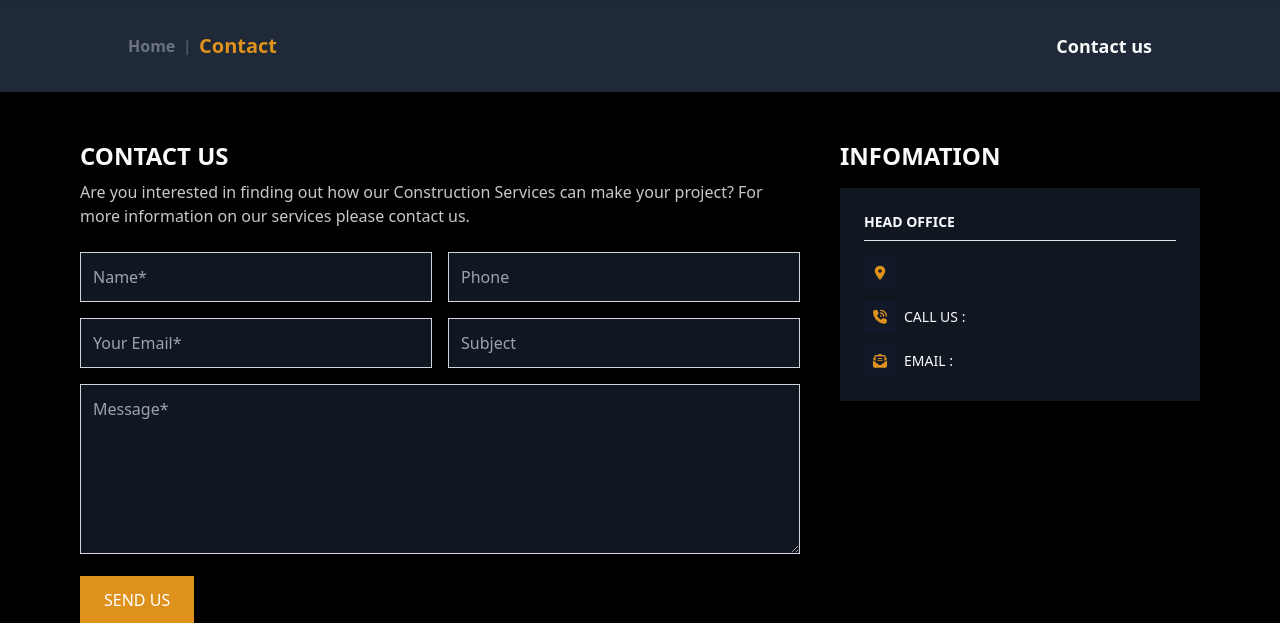
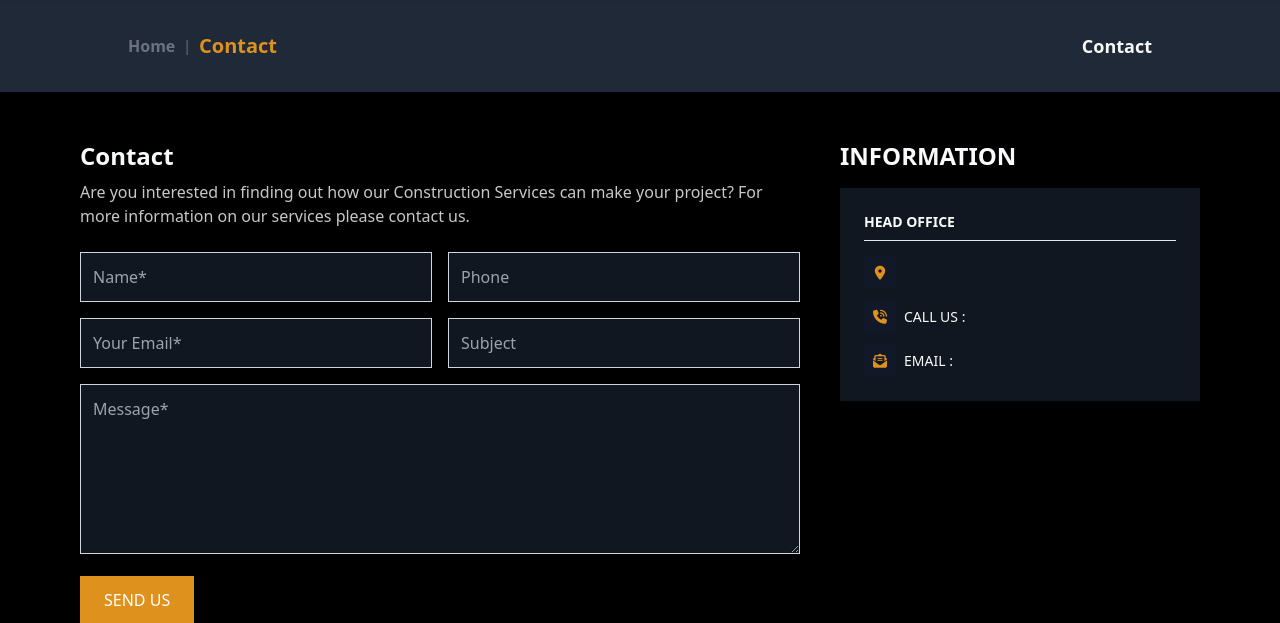
Before and after one commit to LoyProject/kc_construction, a PHP site: page /kc_construction/contact in a window 1280 px wide. Shown: the part 80-703 px from the top of the page. Run offline with PHP 8.4, Linux system fonts and the light colour scheme; data that the repository does not hold is empty; some libraries are stand-ins or nearby versions.

Commit message:
translate UI

```diff
--- a/contact.php
+++ b/contact.php
@@ -5,19 +5,19 @@
     <!-- Contact Us Page -->
     <div class="w-full mx-auto flex flex-row items-center justify-between bg-gray-800 px-32 md:px-20 lg:px-32 py-8 shadow-md">
         <div class="text-sm text-gray-500 flex items-center">
-            <a href="home" class="hover:text-brand-gold font-semibold text-base">Home</a>
+            <a href="home" class="hover:text-brand-gold font-semibold text-base" data-translate="home">Home</a>
             <span class="mx-2">|</span>
-            <span class="text-brand-gold font-semibold text-xl">Contact</span>
+            <span class="text-brand-gold font-semibold text-xl" data-translate="contact">Contact</span>
         </div>
-        <h2 class="text-lg font-bold text-brand-white text-right">Contact us</h2>
+        <h2 class="text-lg font-bold text-brand-white text-right" data-translate="contact">Contact us</h2>
     </div>
 
     <section class="py-12 px-6 md:px-20">
         <div class="flex flex-col lg:flex-row gap-10">
             <!-- Contact Form -->
             <div class="lg:w-2/3">
-                <h2 class="text-2xl font-bold mb-2">CONTACT US</h2>
-                <p class="text-brand-white/80 mb-6">Are you interested in finding out how our Construction Services can make
+                <h2 class="text-2xl font-bold mb-2" data-translate="contact"></h2>
+                <p class="text-brand-white/80 mb-6" data-translate="contact-discription">Are you interested in finding out how our Construction Services can make
                     your project? For more information on our services please contact us.</p>
 
                 <form class="space-y-4">
@@ -36,16 +36,16 @@
                     <textarea placeholder="Message*" rows="6" class="w-full p-3 bg-brand-gray border border-gray-300 hover:border-2 hover:border-brand-gold"
                         required></textarea>
 
-                    <button type="submit" class="bg-brand-gold text-white px-6 py-3 hover:bg-brand-white hover:text-brand-gold">SEND
+                    <button type="submit" class="bg-brand-gold text-white px-6 py-3 hover:bg-brand-white hover:text-brand-gold" data-translate="send-us">SEND
                         US</button>
                 </form>
             </div>
 
             <!-- Info Section -->
             <div class="lg:w-1/3">
-                <h2 class="text-2xl font-bold mb-4">INFOMATION</h2>
+                <h2 class="text-2xl font-bold mb-4" data-translate="information">INFOMATION</h2>
                 <div class="bg-brand-gray p-6 shadow-sm">
-                    <h3 class="text-sm font-semibold mb-4 border-b pb-2">HEAD OFFICE</h3>
+                    <h3 class="text-sm font-semibold mb-4 border-b pb-2" data-translate="head-office">HEAD OFFICE</h3>
                     <ul class="space-y-3 text-sm">
                         <li class="flex items-center">
                             <span class="flex items-center justify-center w-8 h-8 p-1 bg-gray-900 text-brand-gold mr-2">
--- a/footer.php
+++ b/footer.php
@@ -29,20 +29,20 @@
 
             <!-- Quick Links -->
             <div>
-                <h4 class="text-white mb-3" data-translate="header-quick-link">QUICK LINK</h4>
+                <h4 class="text-white mb-3" data-translate="quick-link">QUICK LINK</h4>
                 <div class="h-1 w-10 bg-brand-gold mb-4"></div>
                 <ul class="space-y-2 text-sm">
-                    <li><a href="home" class="hover:text-brand-gold" data-translate="header-home">HOME</a></li>
-                    <li><a href="about" class="hover:text-brand-gold" data-translate="header-about">ABOUT US</a></li>
-                    <li><a href="projects_page" class="hover:text-brand-gold" data-translate="header-projects">PROJECTS</a></li>
-                    <li><a href="contact" class="hover:text-brand-gold" data-translate="header-contact">CONTACT</a></li>
-                    <li><a href="quote_request" class="hover:text-brand-gold" data-translate="header-quote-request">QUOTE REQUEST</a></li>
+                    <li><a href="home" class="hover:text-brand-gold" data-translate="home">HOME</a></li>
+                    <li><a href="about" class="hover:text-brand-gold" data-translate="about">ABOUT US</a></li>
+                    <li><a href="projects_page" class="hover:text-brand-gold" data-translate="projects">PROJECTS</a></li>
+                    <li><a href="contact" class="hover:text-brand-gold" data-translate="contact">CONTACT</a></li>
+                    <li><a href="quote_request" class="hover:text-brand-gold" data-translate="quote-request">QUOTE REQUEST</a></li>
                 </ul>
             </div>
 
             <!-- Social Links -->
             <div>
-                <h4 class="text-white mb-3" data-translate="header-follow-us">FOLLOW US</h4>
+                <h4 class="text-white mb-3" data-translate="follow-us">FOLLOW US</h4>
                 <div class="h-1 w-10 bg-brand-gold mb-4"></div>
                 <ul class="space-y-2 text-sm">
                     <li class="flex items-center">
--- a/header.php
+++ b/header.php
@@ -39,16 +39,16 @@
         <!-- Desktop Nav & Right Side -->
         <div class="hidden md:flex items-center justify-end flex-1 ml-8">
             <nav class="flex space-x-6 lg:space-x-8 uppercase font-semibold text-sm">
-                <a href="home" class="hover:text-brand-white" data-translate="header-home">Home</a>
-                <a href="about" class="hover:text-brand-white" data-translate="header-about">About Us</a>
-                <a href="projects" class="hover:text-brand-white" data-translate="header-projects">Projects</a>
-                <a href="contact" class="hover:text-brand-white" data-translate="header-contact">Contact</a>
+                <a href="home" class="hover:text-brand-white" data-translate="home">Home</a>
+                <a href="about" class="hover:text-brand-white" data-translate="about">About Us</a>
+                <a href="projects" class="hover:text-brand-white" data-translate="projects">Projects</a>
+                <a href="contact" class="hover:text-brand-white" data-translate="contact">Contact</a>
             </nav>
             <div class="flex items-center space-x-3 lg:space-x-4 ml-8">
                 <a href="quote_request">
                     <button
                         class="border border-brand-gold px-3 py-2 lg:px-4 uppercase font-semibold text-sm hover:bg-brand-gold hover:text-white transition-colors"
-                        data-translate="header-quote-request">
+                        data-translate="quote-request">
                         Quote Request
                     </button>
                 </a>
--- a/home.php
+++ b/home.php
@@ -39,7 +39,7 @@
                 <span class="w-16 h-px bg-gray-300"></span>
             </div>
 
-            <p id="achievements-subtitle" class="text-brand-white/60 max-w-2xl mx-auto text-sm md:text-base"></p>
+            <p id="achievements-subtitle" class="text-brand-white/60 max-w-2xl mx-auto text-sm md:text-base px-8"></p>
         </div>
 
         <div id="achievement-items" class="mt-12 pt-8 grid grid-cols-1 md:grid-cols-2 lg:grid-cols-3 gap-8 px-8"></div>
@@ -54,12 +54,12 @@
 
     <div id="types-list" class="flex flex-wrap items-center justify-center my-12"></div>
 
-    <div id="projects-list" class="mx-auto p-8 grid grid-cols-1 sm:grid-cols-2 md:grid-cols-4 gap-8"></div>
+    <div id="list" class="mx-auto p-8 grid grid-cols-1 sm:grid-cols-2 md:grid-cols-4 gap-8"></div>
 
     <div class="flex justify-center mt-8 mb-12">
         <a href="projects"
             class="bg-brand-gold hover:bg-brand-white text-brand-white hover:text-brand-gold px-6 py-3 font-semibold shadow transition">
-            <span>Load More</span>
+            <span data-translate="load-more">Load More</span>
         </a>
     </div>
 
--- a/js/projects_info.js
+++ b/js/projects_info.js
@@ -15,7 +15,7 @@ function loadProjects(page = 1) {
             $('#loading-overlay').removeClass('hidden');
         },
         success: function(data) {
-            const projectsList = $('#projects-list');
+            const projectsList = $('#list');
             const paginationContainer = $('#pagination-container');
             projectsList.empty();
             paginationContainer.empty();
@@ -45,27 +45,27 @@ function loadProjects(page = 1) {
                                 <ul class="mt-2 text-sm text-brand-white">
                                     <li class="flex gap-2 mt-1 items-center">
                                         <span class="flex items-center"><i class="fa-solid fa-eye text-brand-gold w-4 h-4"></i></span>
-                                        <span class="flex items-center"><span data-translate="projects-view">View:</span></span>
+                                        <span class="flex items-center"><span data-translate="view">View:</span></span>
                                         <span>${project.view || ''}</span>
                                     </li>
                                     <li class="flex gap-2 mt-1 items-center">
                                         <span class="flex items-center"><i class="fas fa-user text-brand-gold w-4 h-4"></i></span>
-                                        <span class="flex items-center"><span data-translate="projects-investor">Investor:</span></span>
+                                        <span class="flex items-center"><span data-translate="investor">Investor:</span></span>
                                         <span>${project.investor || ''}</span>
                                     </li>
                                     <li class="flex gap-2 mt-1 items-center">
                                         <span class="flex items-center"><i class="fas fa-map-marker-alt text-brand-gold w-4 h-4"></i></span>
-                                        <span class="flex items-center"><span data-translate="projects-address">Address:</span></span>
+                                        <span class="flex items-center"><span data-translate="address">Address:</span></span>
                                         <span>${project.address.name || ''}</span>
                                     </li>
                                     <li class="flex gap-2 mt-1 items-center">
                                         <span class="flex items-center"><i class="fas fa-ruler-combined text-brand-gold w-4 h-4"></i></span>
-                                        <span class="flex items-center"><span data-translate="projects-area">Area:</span></span>
+                                        <span class="flex items-center"><span data-translate="area">Area:</span></span>
                                         <span>${project.area.name || ''}</span>
                                     </li>
                                     <li class="flex gap-2 mt-1 items-center">
                                         <span class="flex items-center"><i class="fas fa-layer-group text-brand-gold w-4 h-4"></i></span>
-                                        <span class="flex items-center"><span data-translate="projects-floor">Number of floors:</span></span>
+                                        <span class="flex items-center"><span data-translate="floor">Number of floors:</span></span>
                                         <span>${project.floor.name || ''}</span>
                                     </li>
                                 </ul>
--- a/quote_request.php
+++ b/quote_request.php
@@ -2,7 +2,7 @@
 
 <div class="bg-brand-black text-white">
     <div class="max-w-4xl mx-auto p-6 mt-8">
-        <h2 class="text-2xl font-bold mb-2">SUBMIT A CONSULTATION REQUEST</h2>
+        <h2 class="text-2xl font-bold mb-2" data-translate="sumbit-qoute"></h2>
         <div class="w-20 h-1 bg-brand-gold mb-8"></div>
 
         <form class="space-y-6">
@@ -32,7 +32,7 @@
 
             <!-- Button -->
             <button type="submit"
-                class="bg-brand-gold text-white font-semibold px-6 py-3 hover:bg-yellow-700 transition">
+                class="bg-brand-gold text-white font-semibold px-6 py-3 hover:bg-yellow-700 transition" data-translate="send-us">
                 SEND US
             </button>
         </form>
```
Also changed, not shown: about.php (+5 -5 lines), js/lang_translate.js (+51 -25 lines), projects.php (+10 -10 lines).
